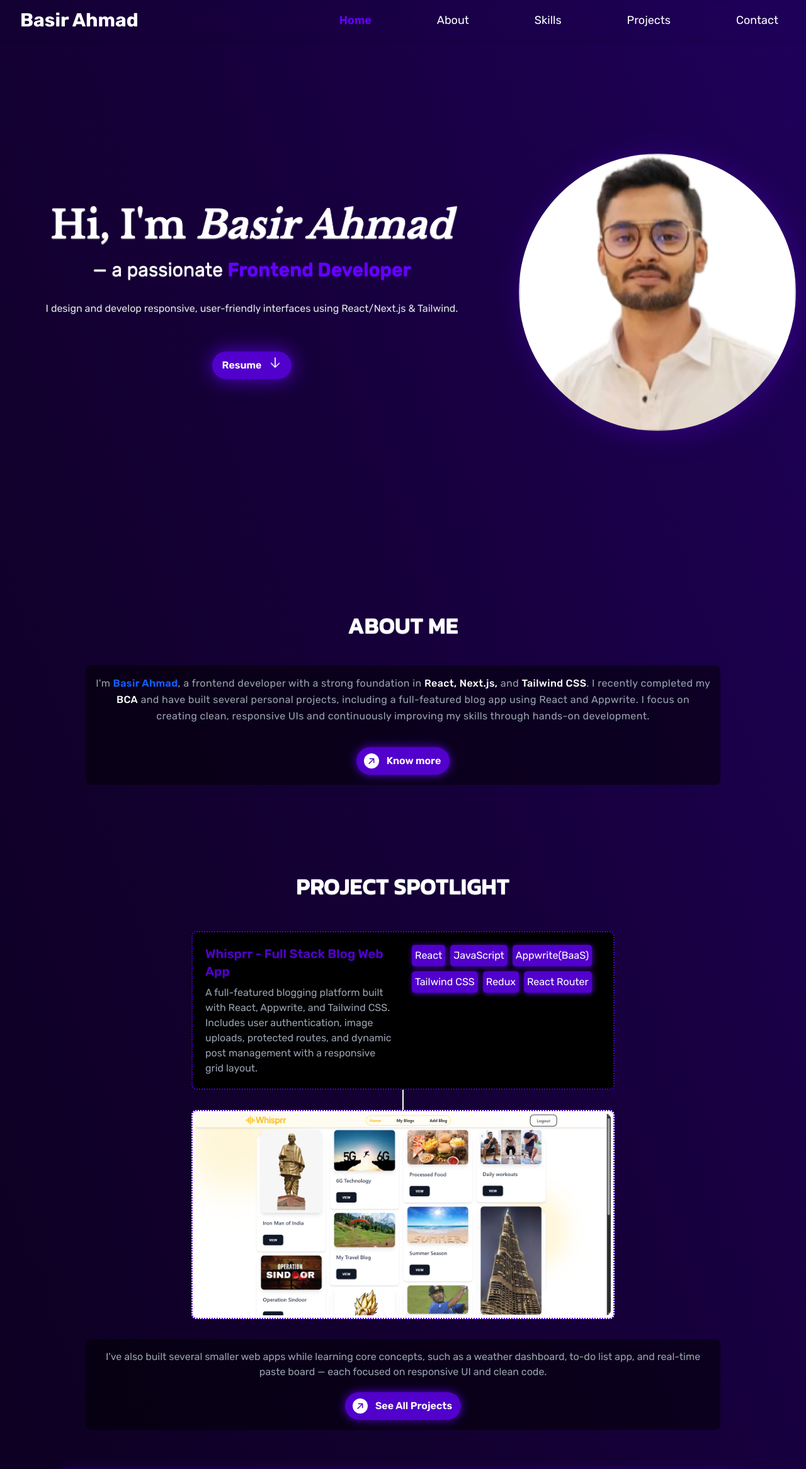
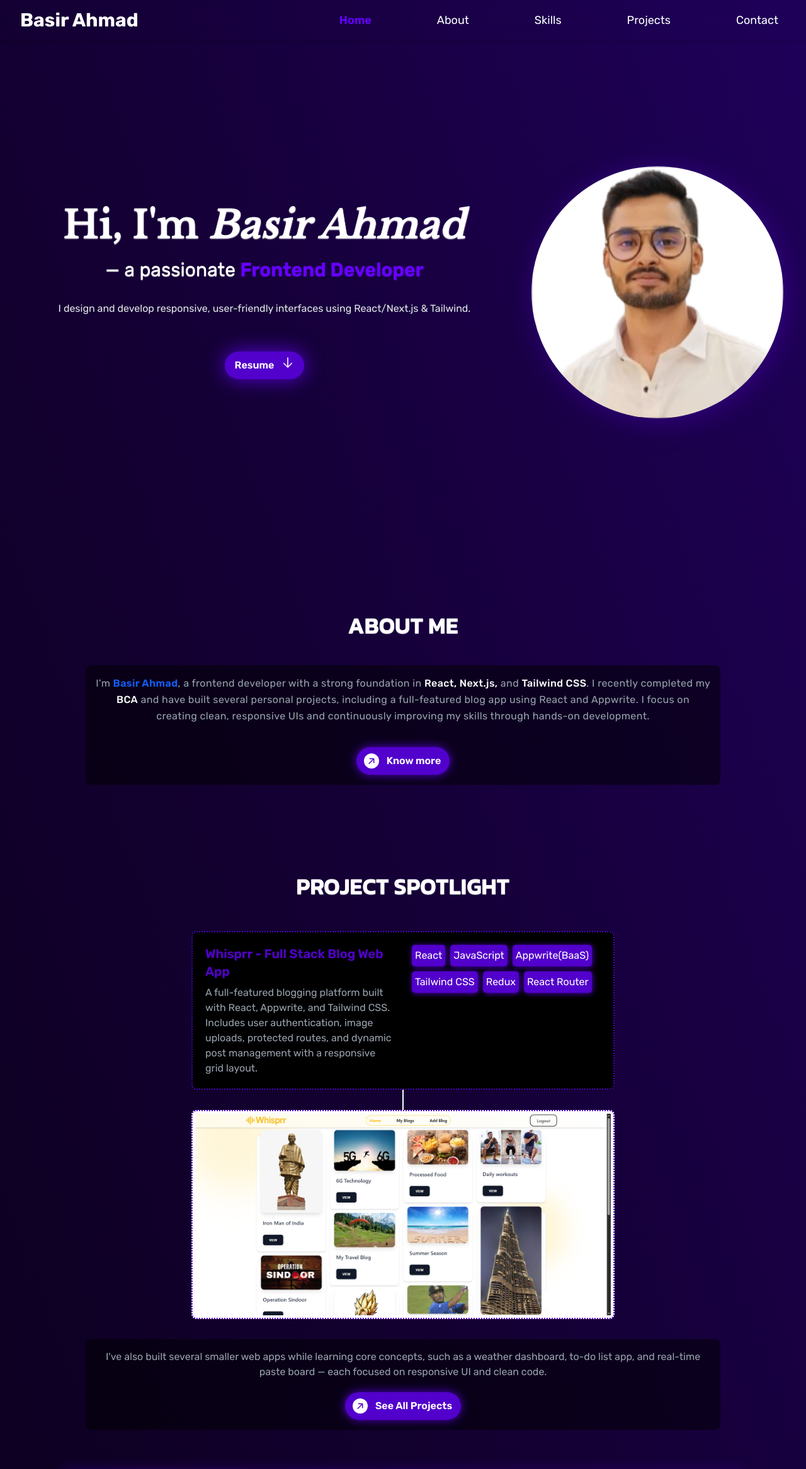
Before and after one commit to thebeliever1812/personal-portfolio, a Next.js app: page / in a window 1280 px wide. Shown: the top 2332 px of the page at 63% size. Built offline with nearby package versions, Linux system fonts and the light colour scheme.

Commit message:
Refactor image rendering to use Next.js Image component in HeroSection, ProjectSpotlight, and ProjectCard

```diff
--- a/app/components/HomePageSections/HeroSection.tsx
+++ b/app/components/HomePageSections/HeroSection.tsx
@@ -1,6 +1,7 @@
 import React from 'react'
 import { ResumeButton } from "../index";
 import { Libre_Baskerville, Rubik } from 'next/font/google'
+import Image from 'next/image';
 
 const heroFont = Libre_Baskerville({
     weight: ['400', '700'],
@@ -17,7 +18,14 @@ const rubik = Rubik({
 const HeroSection: React.FC = () => {
     return (
         <section className="hero-section w-full min-h-screen rounded-lg px-4 flex flex-col md:flex-row-reverse gap-5 lg:gap-10 justify-start md:justify-center py-20 md:py-0 items-center">
-            <img src="/profile_picture.png" loading='lazy' alt="Basir Ahmad smiling in a professional headshot, wearing a neutral shirt, set against a simple background. The mood is friendly and approachable. No visible text in the image." className="w-72 md:w-sm lg:w-lg mx-auto sm:m-0 rounded-full bg-cover bg-center shadow-[5px_5px_40px_0_#330080] select-none" />
+            <Image
+                src="/profile_picture.png"
+                alt="Basir Ahmad smiling in a professional headshot, wearing a neutral shirt, set against a simple background. The mood is friendly and approachable. No visible text in the image."
+                width={400} // 72 * 4 = 288px (same as `w-72`)
+                height={400} // assuming square image, adjust if needed
+                className="mx-auto sm:m-0 rounded-full shadow-[5px_5px_40px_0_#330080] select-none"
+                priority // if this image is above the fold, use priority instead of loading="lazy"
+            />
             <section className='flex flex-col items-center justify-center text-center gap-2 md:gap-4 w-full max-w-3xl'>
                 <h1 className={`text-3xl lg:text-4xl xl:text-6xl font-bold text-shadow-sm text-shadow-current select-none ${heroFont.className}`}>
                     Hi, I&apos;m <i>Basir Ahmad</i>
--- a/app/components/HomePageSections/ProjectSpotlight.tsx
+++ b/app/components/HomePageSections/ProjectSpotlight.tsx
@@ -3,6 +3,7 @@ import { Heading, Button, CTAButton, Container } from '../index'
 import style from './ProjectSpotlight.module.css'
 import { ParaContent } from './index'
 import { Rubik } from 'next/font/google'
+import Image from 'next/image'
 
 const rubik = Rubik({
     weight: ['400', '500', '600', '700'],
@@ -53,7 +54,13 @@ const ProjectSpotlight: React.FC = () => {
                     <div className='border h-8'></div>
 
                     <div className={`bg-white w-full max-w-2xl p-1 rounded-lg border-2 border-dotted border-[#5200cc] hover:scale-103 duration-500 hover:shadow-[0_0_20px_1px_#5200cc] overflow-hidden relative group ${rubik.className}`}>
-                        <img src="whisprr.png" alt="whisprr-project-screenshot" className='w-full h-full object-cover object-center rounded-lg' />
+                        <Image
+                            src="/whisprr.png"
+                            alt="whisprr project screenshot"
+                            width={800} // adjust as per actual image size or layout needs
+                            height={500} // adjust as per actual image size or layout needs
+                            className="w-full h-full object-cover object-center"
+                        />
                         <div className='absolute w-2/3 h-full bg-[#5200cc]/80 right-0 top-0 translate-x-[100%] group-hover:translate-x-0 duration-500 p-2 xl:flex gap-2 justify-evenly items-center hidden'>
                             <Button path={'https://whisprr-fawn.vercel.app'}>
                                 Live Demo
--- a/app/components/ProjectPageSections/ProjectCard.tsx
+++ b/app/components/ProjectPageSections/ProjectCard.tsx
@@ -2,6 +2,7 @@
 import React, { useState, useEffect } from 'react'
 import { Rubik } from 'next/font/google'
 import { Button } from '../index'
+import Image from 'next/image'
 
 const rubik = Rubik({
     variable: '--font-rubik',
@@ -40,7 +41,16 @@ const ProjectCard: React.FC<ProjectCardProps> = ({ title = 'No title', descripti
                 <div>
                     {/* Image */}
                     <div className="bg-white rounded-lg border-2 border-[#1f004d] hover:scale-103 overflow-hidden">
-                        <img src={imageUrl} alt={imageAltText} loading='lazy' className='w-full h-full object-center object-cover' />
+                        {imageUrl && (
+                            <Image
+                                src={imageUrl}
+                                alt={imageAltText ?? 'Project image'}
+                                width={800}
+                                height={500}
+                                className="w-full h-full object-cover object-center"
+                                loading="lazy"
+                            />
+                        )}
                     </div>
                 </div>
 
```
